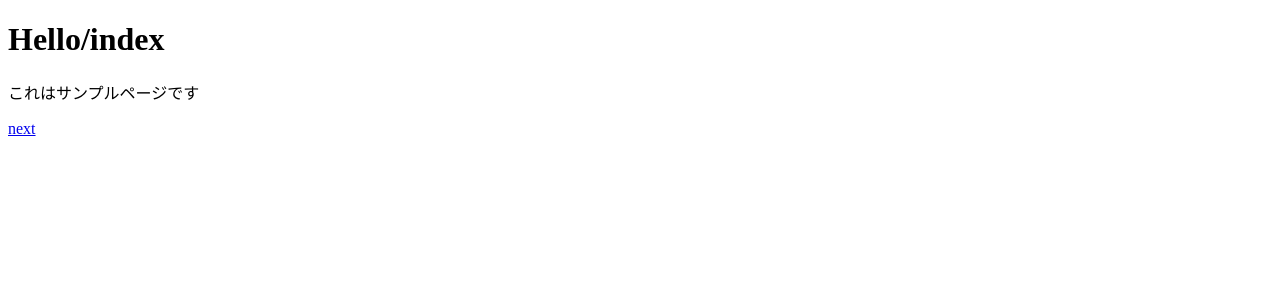
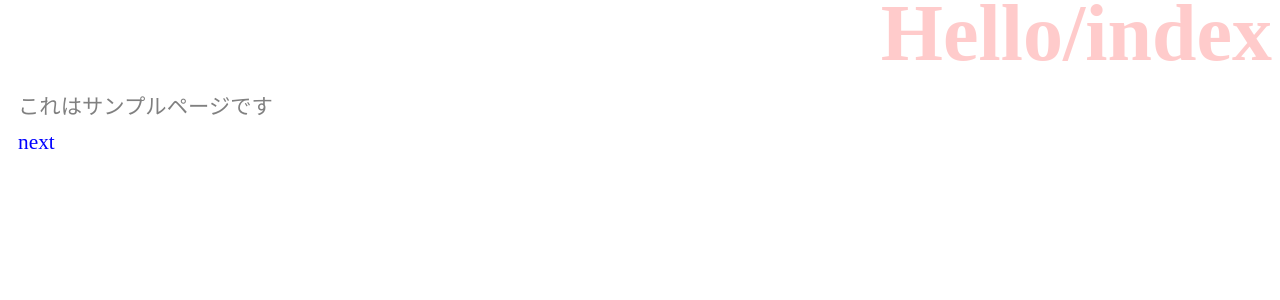
Before and after one commit to michitasato/my-portfolio, a Django app: page /myapp/ in a window 1280 px wide. Shown: the top 300 px of the page. Run offline with Django 3.2, Linux system fonts and the light colour scheme.

Commit message:
静的ファイル（CSS）を配置

```diff
--- /dev/null
+++ b/myapp/static/myapp/css/style.css
@@ -0,0 +1,22 @@
+body {
+    color: grey;
+    font-size:16pt;
+}
+
+h1 {
+    color: red;
+    opacity: 0.2;
+    font-size: 60pt;
+    margin-top: -20px;
+    margin-bottom: 0px;
+    text-align: right;
+}
+
+p {
+    margin: 10px;
+}
+
+a {
+    color: blue;
+    text-decoration: none;
+}
--- a/templates/myapp/index.html
+++ b/templates/myapp/index.html
@@ -1,8 +1,11 @@
+{% load static %}
 <!doctype html>
 <html lang=”ja”>
 <head>
     <meta charset=”uft-8”>
-<title>template test</title>
+    <title>template test</title>
+    <link rel="stylesheet" type="text/css"
+        href="{% static 'myapp/css/style.css' %}" />
 </head>
 <body>
     <h1>{{title}}</h1>
```
